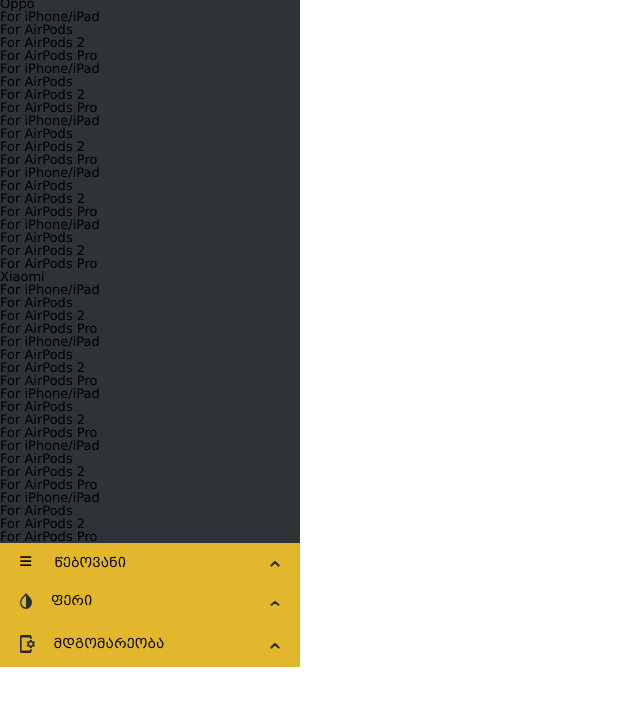
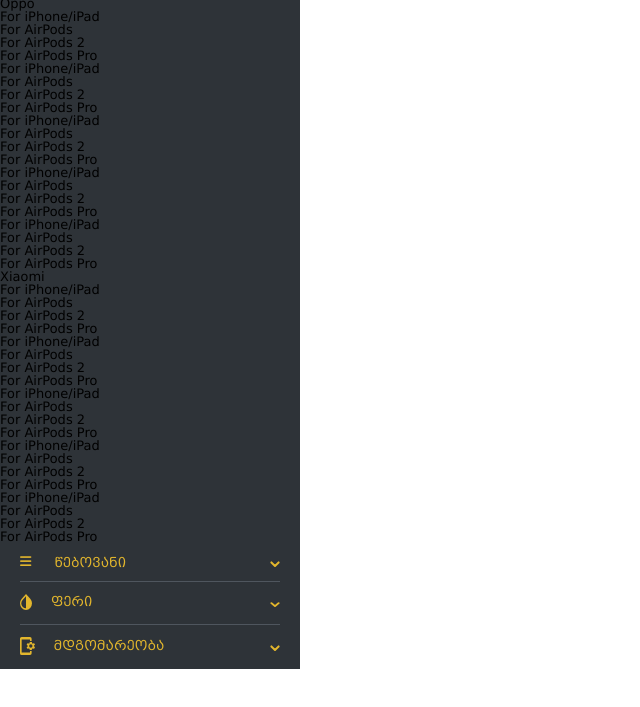
Before and after one commit to tako17/filter, a plain HTML site: page index.html in a window 1280 px wide. Shown: the part 2187-2894 px from the top of the page, without its empty margins (0-640 px from the left). Before the commit the page ends 2854 px from the top, so only its background shows below. Drawn offline with nearby package versions, Linux system fonts and the light colour scheme.

Commit message:
change coler

```diff
--- a/index.html
+++ b/index.html
@@ -528,12 +528,13 @@
             <li>
                 <ul class='state dropdown'>
 
-                    <li class="filter-submenu category ">
-                        <div>
+                    <li class="filter-submenu category up">
+                        <div >
                             <i class="fa-solid fa-bars"></i>
                             <h3>წებოვანი</h3>
                         </div>
                     </li>
+                    <div class="border"></div>
                     <div class="remove add">
                         <li>
                             <label for="state9">
@@ -586,9 +587,10 @@
             <li class="state dropdown  ">
 
                 <ul>
-                    <li class="filter-submenu color">
+                    <li class="filter-submenu color up2">
                         <h3>ფერი</h3>
                     </li>
+                          <div class="border2"></div>
 
                     <div class="remove add2">
                         <li>
@@ -620,9 +622,10 @@
             <li class="state dropdown ">
 
                 <ul>
-                    <li class="filter-submenu Condition">
+                    <li class="filter-submenu Condition up3">
                         <h3>მდგომარეობა</h3>
                     </li>
+
                     <div class="remove add3">
 
 
--- a/index.js
+++ b/index.js
@@ -1,11 +1,17 @@
 $(".category").click(function(){
     $("div.add").toggleClass("remove");
+    $(".category").toggleClass("up");
+
   });
 
   $(".color").click(function(){
     $("div.add2").toggleClass("remove");
+    $(".color").toggleClass("up2");
+
+
   });
 
   $(".Condition").click(function(){
     $("div.add3").toggleClass("remove");
+    $(".Condition").toggleClass("up3");
   });
--- a/style.css
+++ b/style.css
@@ -1,6 +1,6 @@
 @font-face {
   font-family: myFirstFont;
-  src: url(fonts/bpg_mrgvlovani_caps_2010.ttf);
+  src: url('fonts/bpg_mrgvlovani_caps_2010.ttf');
 }
 body {
   font-size: 13px;
@@ -12,6 +12,7 @@
   width: 30%;
   background-color: #2e3338;
   border-radius: 15px;
+  margin-bottom: 400px;
 }
 
 [type="checkbox"] {
@@ -68,6 +69,7 @@
   content: url("img/down.svg");
 }
 
+
 .filter-submenu h3 {
   vertical-align: middle;
 }
@@ -89,3 +91,27 @@
 .remove {
   display: none;
 }
+
+li.up,li.up2,li.up3{
+    background-color: #2E3338;
+    color: #E2B62D;
+    /* border-bottom: 1px solid ; */
+
+
+}
+.border,.border2{
+   max-width: 260px;
+   width: 90%;
+    margin: 0 auto;
+    height: 1px;
+    background-color: #4F565E;
+}
+li.up::after,li.up2::after,li.up3::after{
+content: url("img/downsecond.svg");
+}
+li.filter-submenu.color.up2 h3::before{
+    content: url('img/colorsecond.svg');
+}
+li.filter-submenu.Condition.up3 h3::before{
+    content: url('img/phonelinksecond.svg');
+}
```
Also changed, not shown: img/colorsecond.svg (added), img/downsecond.svg (added), img/phonelinksecond.svg (added).
